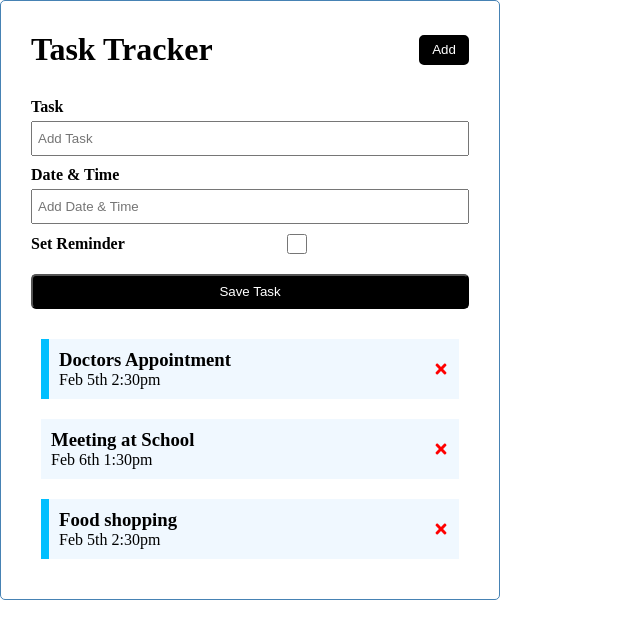
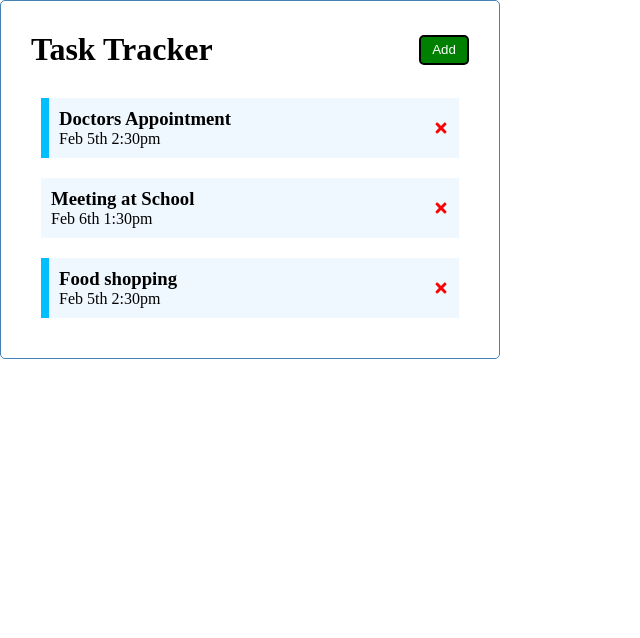
Before and after one commit to TinNguyen01600/Task-tracker, a React (Create React App) app: page / in a window 1280 px wide. Shown: the top 638 px of the page, without its empty margins (0-640 px from the left). Built offline with nearby package versions, Linux system fonts and the light colour scheme.

Commit message:
complete web app

```diff
--- a/src/App.js
+++ b/src/App.js
@@ -4,6 +4,7 @@ import Tasks from "./components/Tasks";
 import AddTask from "./components/AddTask";
 
 function App() {
+    const [isFormOpen, setIsFormOpen] = useState(false)
     const [tasks, setTasks] = useState([
         { id: 1, text: 'Doctors Appointment', day: 'Feb 5th 2:30pm', reminder: true },
         { id: 2, text: 'Meeting at School', day: 'Feb 6th 1:30pm', reminder: false },
@@ -37,8 +38,11 @@ function App() {
 
     return (
         <div className="container">
-            <Header />
-            <AddTask addTask={addTask}/>
+            <Header
+                onAdd={() => setIsFormOpen(!isFormOpen)}
+                isFormOpen={isFormOpen}
+            />
+            {isFormOpen && <AddTask addTask={addTask}/>}
             {tasks.length > 0
                 ? <Tasks
                     tasks={tasks}
--- a/src/components/Header.js
+++ b/src/components/Header.js
@@ -2,19 +2,15 @@ import PropTypes from "prop-types";
 import Button from "./Button";
 
 const Header = (props) => {
-	const { title } = props;
-
-	const handleAddButton = () => {
-		console.log("Click");
-	};
+	const { title, onAdd, isFormOpen } = props;
 
 	return (
 		<header className="header">
 			<h1>{title}</h1>
 			<Button
-                color={"black"}
-                text={"Add"}
-                handleAddButton={handleAddButton}
+                color={isFormOpen ? "red" : "green"}
+                text={isFormOpen ? "Close" : "Add"}
+                handleAddButton={onAdd}
             />
 		</header>
 	);
```
